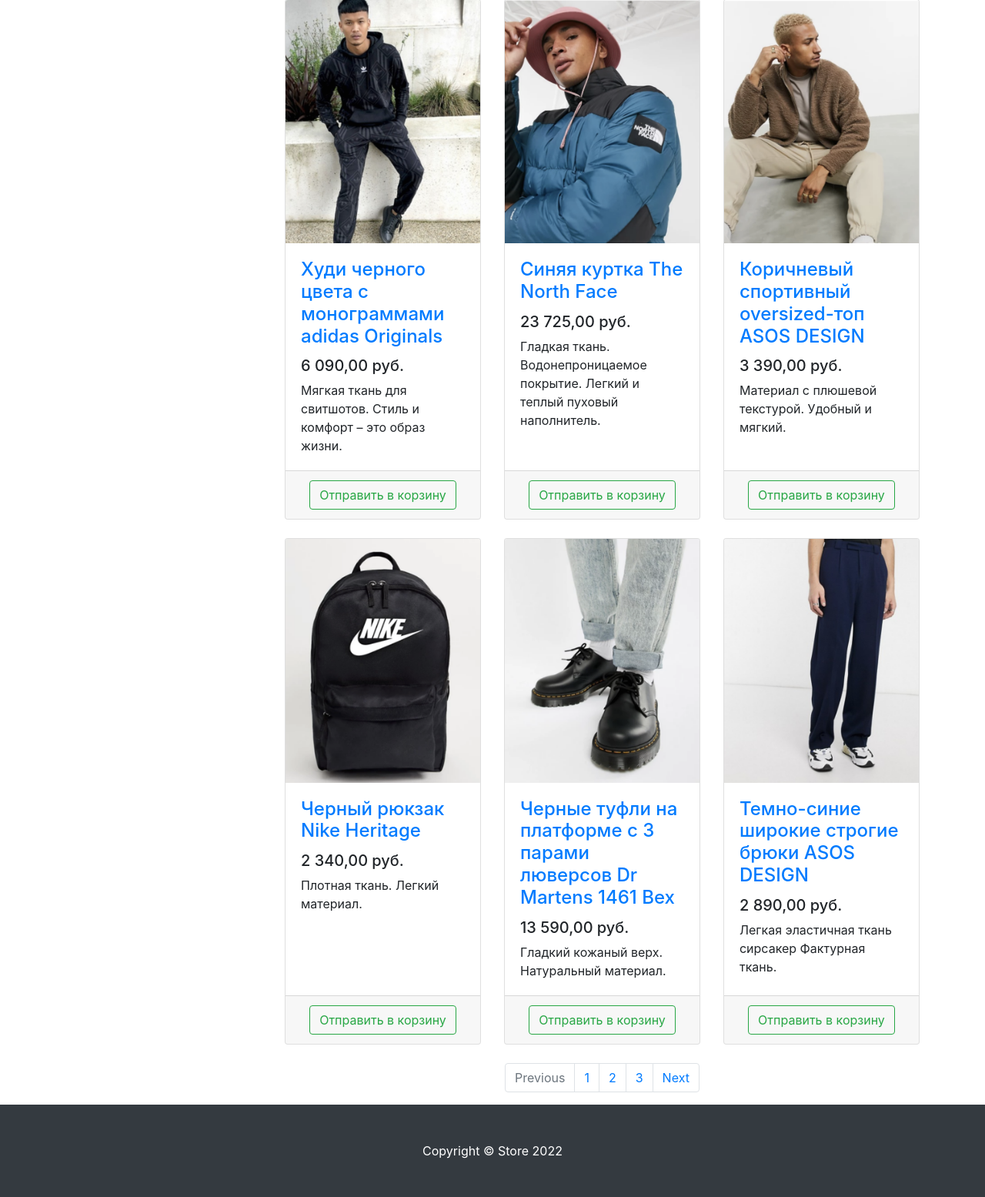
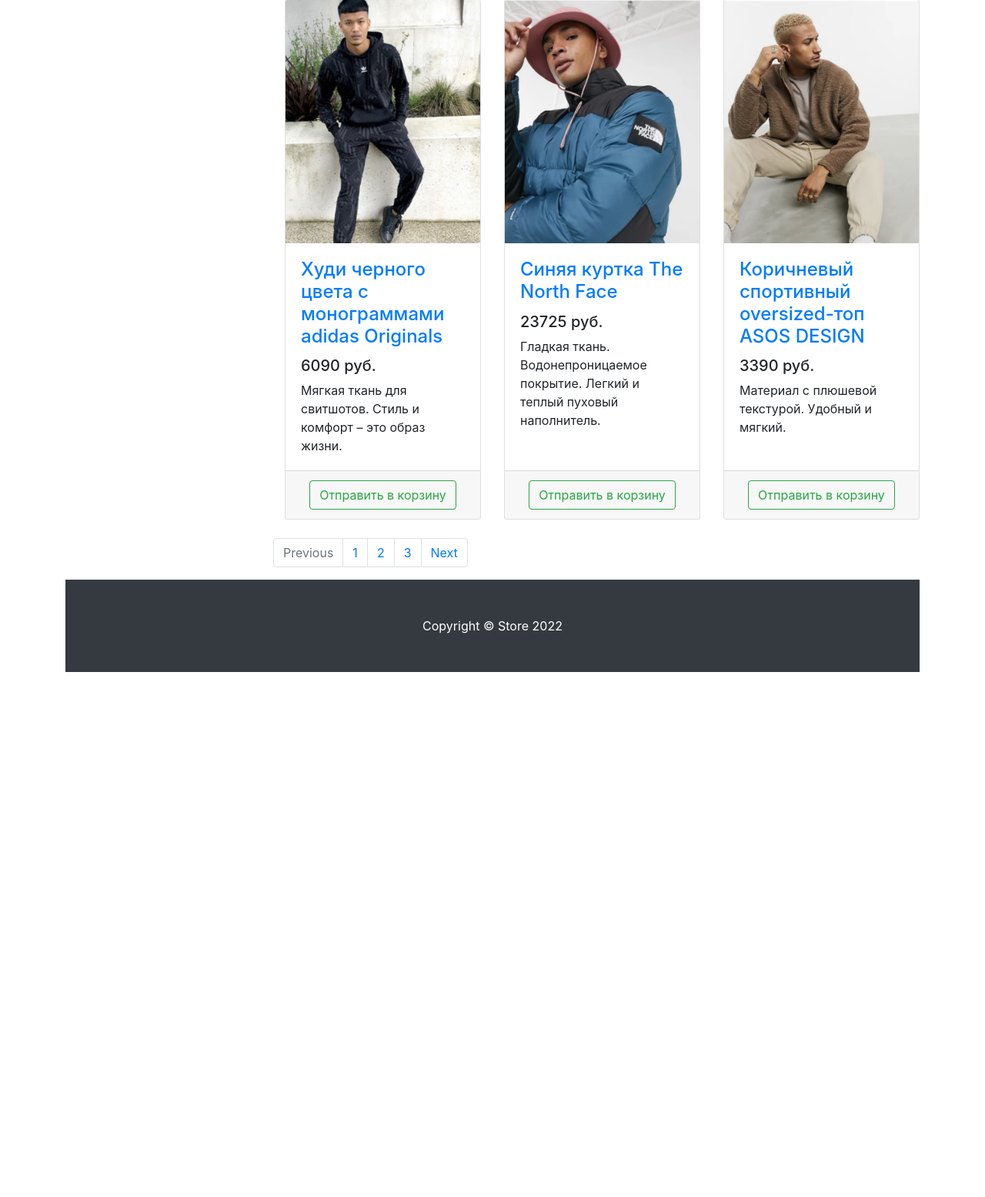
Before and after one commit to Zakharov-A/Clothing_store, a Django app: page /products/ in a window 1280 px wide. Shown: the part 600-2155 px from the top of the page at 77% size. After the commit the page ends 1473 px from the top, so only its background shows below. Run offline with Django 3.2, Linux system fonts and the light colour scheme; some libraries are stand-ins or nearby versions.

Commit message:
Django_shop_lesson_2.3

```diff
--- a/store/products/templates/products/index.html
+++ b/store/products/templates/products/index.html
@@ -8,7 +8,7 @@
     <meta name="description" content="">
     <meta name="author" content="">
 
-    <title>Store</title>
+    <title>{{ title }}</title>
 
     <!-- Bootstrap core CSS -->
     <link href="/static/vendor/bootstrap/css/bootstrap.min.css" rel="stylesheet">
--- a/store/products/templates/products/products.html
+++ b/store/products/templates/products/products.html
@@ -8,7 +8,7 @@
     <meta name="description" content="">
     <meta name="author" content="">
 
-    <title>Store - Каталог</title>
+    <title>{{ title }}</title>
 
     <!-- Bootstrap core CSS -->
     <link href="/static/vendor/bootstrap/css/bootstrap.min.css" rel="stylesheet">
@@ -111,129 +111,28 @@
             </div>
 
             <div class="row">
-
-                <div class="col-lg-4 col-md-6 mb-4">
+                {% for product in products %}
+                                <div class="col-lg-4 col-md-6 mb-4">
                     <div class="card h-100">
                         <a href="#">
                             <img class="card-img-top"
-                                 src="/static/vendor/img/products/Adidas-hoodie.png"
+                                 src="{{ product.image }}"
                                  alt="">
                         </a>
                         <div class="card-body">
                             <h4 class="card-title">
-                                <a href="#">Худи черного цвета с монограммами adidas Originals</a>
+                                <a href="#">{{ product.name }}</a>
                             </h4>
-                            <h5>6 090,00 руб.</h5>
-                            <p class="card-text">Мягкая ткань для свитшотов. Стиль и комфорт – это образ жизни.</p>
+                            <h5>{{ product.price }} руб.</h5>
+                            <p class="card-text">{{ product.description }}</p>
                         </div>
                         <div class="card-footer text-center">
                             <button type="button" class="btn btn-outline-success">Отправить в корзину</button>
                         </div>
                     </div>
                 </div>
+                {% endfor %}
 
-                <div class="col-lg-4 col-md-6 mb-4">
-                    <div class="card h-100">
-                        <a href="#">
-                            <img class="card-img-top"
-                                 src="/static/vendor/img/products/Blue-jacket-The-North-Face.png" alt="">
-                        </a>
-                        <div class="card-body">
-                            <h4 class="card-title">
-                                <a href="#">Синяя куртка The North Face</a>
-                            </h4>
-                            <h5>23 725,00 руб.</h5>
-                            <p class="card-text">
-                                Гладкая ткань. Водонепроницаемое покрытие. Легкий и теплый пуховый наполнитель.
-                            </p>
-                        </div>
-                        <div class="card-footer text-center">
-                            <button type="button" class="btn btn-outline-success">Отправить в корзину</button>
-                        </div>
-                    </div>
-                </div>
-
-                <div class="col-lg-4 col-md-6 mb-4">
-                    <div class="card h-100">
-                        <a href="#">
-                            <img class="card-img-top"
-                                 src="/static/vendor/img/products/Brown-sports-oversized-top-ASOS-DESIGN.png"
-                                 alt="">
-                        </a>
-                        <div class="card-body">
-                            <h4 class="card-title">
-                                <a href="#">Коричневый спортивный oversized-топ ASOS DESIGN</a>
-                            </h4>
-                            <h5>3 390,00 руб.</h5>
-                            <p class="card-text">Материал с плюшевой текстурой. Удобный и мягкий.</p>
-                        </div>
-                        <div class="card-footer text-center">
-                            <button type="button" class="btn btn-outline-success">Отправить в корзину</button>
-                        </div>
-                    </div>
-                </div>
-
-                <div class="col-lg-4 col-md-6 mb-4">
-                    <div class="card h-100">
-                        <a href="#">
-                            <img class="card-img-top"
-                                 src="/static/vendor/img/products/Black-Nike-Heritage-backpack.png"
-                                 alt="">
-                        </a>
-                        <div class="card-body">
-                            <h4 class="card-title">
-                                <a href="#">Черный рюкзак Nike Heritage</a>
-                            </h4>
-                            <h5>2 340,00 руб.</h5>
-                            <p class="card-text">Плотная ткань. Легкий материал.</p>
-                        </div>
-                        <div class="card-footer text-center">
-                            <button type="button" class="btn btn-outline-success">Отправить в корзину</button>
-                        </div>
-                    </div>
-                </div>
-
-                <div class="col-lg-4 col-md-6 mb-4">
-                    <div class="card h-100">
-                        <a href="#">
-                            <img class="card-img-top"
-                                 src="/static/vendor/img/products/Black-Dr-Martens-shoes.png"
-                                 alt="">
-                        </a>
-                        <div class="card-body">
-                            <h4 class="card-title">
-                                <a href="#">Черные туфли на платформе с 3 парами люверсов Dr Martens 1461 Bex</a>
-                            </h4>
-                            <h5>13 590,00 руб.</h5>
-                            <p class="card-text">Гладкий кожаный верх. Натуральный материал.</p>
-                        </div>
-                        <div class="card-footer text-center">
-                            <button type="button" class="btn btn-outline-success">Отправить в корзину</button>
-                        </div>
-                    </div>
-                </div>
-
-                <div class="col-lg-4 col-md-6 mb-4">
-                    <div class="card h-100">
-                        <a href="#">
-                            <img class="card-img-top"
-                                 src="/static/vendor/img/products/Dark-blue-wide-leg-ASOs-DESIGN-trousers.png"
-                                 alt="">
-                        </a>
-                        <div class="card-body">
-                            <h4 class="card-title">
-                                <a href="#">Темно-синие широкие строгие брюки ASOS DESIGN</a>
-                            </h4>
-                            <h5>2 890,00 руб.</h5>
-                            <p class="card-text">Легкая эластичная ткань сирсакер Фактурная ткань.</p>
-                        </div>
-                        <div class="card-footer text-center">
-                            <button type="button" class="btn btn-outline-success">Отправить в корзину</button>
-                        </div>
-                    </div>
-                </div>
-
-            </div>
 
             <nav aria-label="Page navigation example">
                 <ul class="pagination justify-content-center">
--- a/store/products/views.py
+++ b/store/products/views.py
@@ -1,8 +1,35 @@
 from django.shortcuts import render
 
+
 def index(request):
-    return render(request, 'products/index.html')
+    context = {
+        'title': 'Fashion clothes',
+     }
+    return render(request, 'products/index.html', context)
 
 
 def products(request):
-    return render(request, 'products/products.html')
+    context = {
+        'title': 'Store - Каталог',
+        'products': [
+            {
+                'image': '/static/vendor/img/products/Adidas-hoodie.png',
+                'name': 'Худи черного цвета с монограммами adidas Originals',
+                'price': 6090,
+                'description': 'Мягкая ткань для свитшотов. Стиль и комфорт – это образ жизни.',
+            },
+            {
+                'image': '/static/vendor/img/products/Blue-jacket-The-North-Face.png',
+                'name': 'Синяя куртка The North Face',
+                'price': 23725,
+                'description': 'Гладкая ткань. Водонепроницаемое покрытие. Легкий и теплый пуховый наполнитель.',
+            },
+            {
+                'image': '/static/vendor/img/products/Brown-sports-oversized-top-ASOS-DESIGN.png',
+                'name': 'Коричневый спортивный oversized-топ ASOS DESIGN',
+                'price': 3390,
+                'description': 'Материал с плюшевой текстурой. Удобный и мягкий.',
+            }
+        ]
+    }
+    return render(request, 'products/products.html', context)
```
